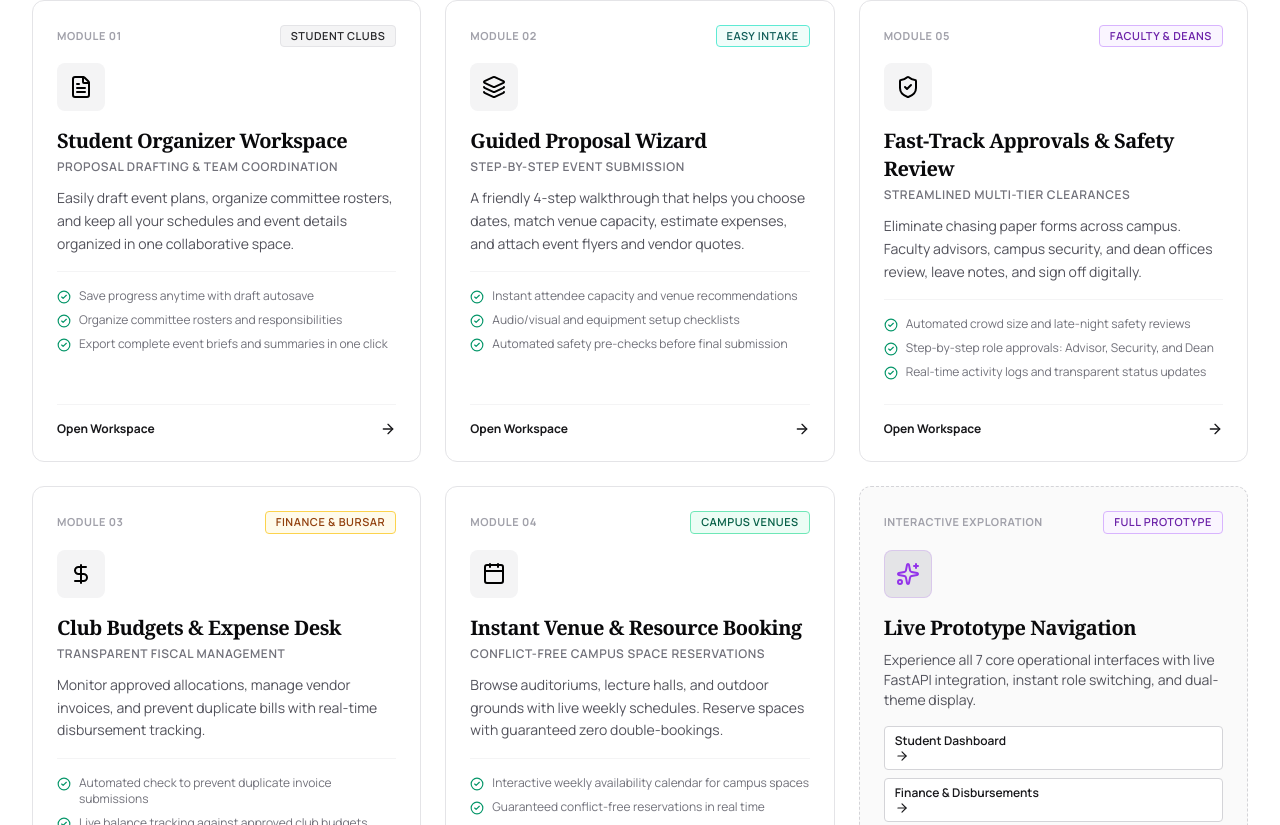
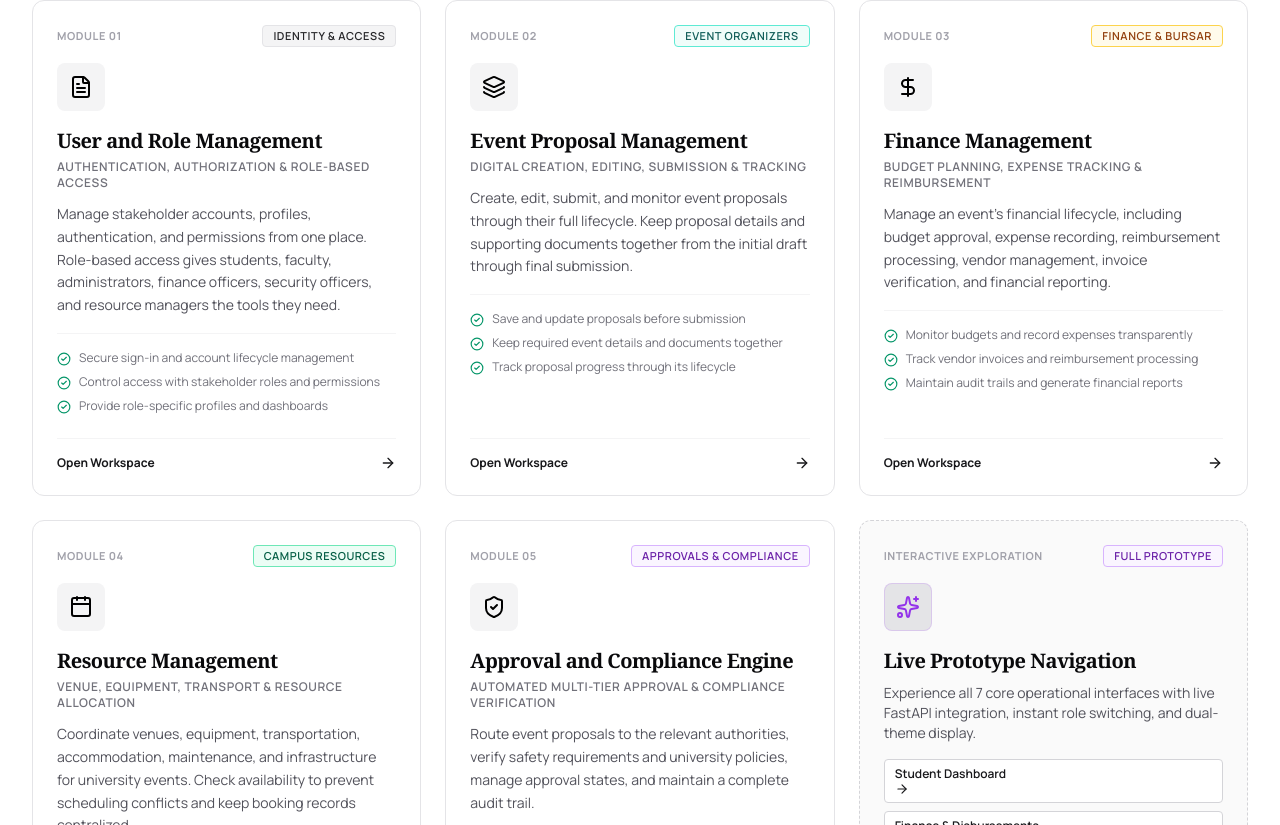
Before and after one commit to Karan-b01/University-Event-Management, a React (Vite) app in the folder frontend/: page / in a window 1280 px wide. Shown: the part 1115-1940 px from the top of the page. Built offline with nearby package versions, Linux system fonts and the light colour scheme.

Commit message:
feat: update landing page UI

```diff
--- a/frontend/src/pages/LandingPage.jsx
+++ b/frontend/src/pages/LandingPage.jsx
@@ -26,81 +26,81 @@ export const LandingPage = ({ onNavigate, onOpenAuth }) => {
     {
       id: 'student',
       number: 'Module 01',
-      title: 'Student Organizer Workspace',
-      subtitle: 'Proposal Drafting & Team Coordination',
-      desc: 'Easily draft event plans, organize committee rosters, and keep all your schedules and event details organized in one collaborative space.',
-      badge: 'Student Clubs',
+      title: 'User and Role Management',
+      subtitle: 'Authentication, Authorization & Role-Based Access',
+      desc: 'Manage stakeholder accounts, profiles, authentication, and permissions from one place. Role-based access gives students, faculty, administrators, finance officers, security officers, and resource managers the tools they need.',
+      badge: 'Identity & Access',
       badgeVariant: 'default',
       icon: FileText,
       target: 'student',
       features: [
-        'Save progress anytime with draft autosave',
-        'Organize committee rosters and responsibilities',
-        'Export complete event briefs and summaries in one click',
+        'Secure sign-in and account lifecycle management',
+        'Control access with stakeholder roles and permissions',
+        'Provide role-specific profiles and dashboards',
       ],
     },
     {
       id: 'wizard',
       number: 'Module 02',
-      title: 'Guided Proposal Wizard',
-      subtitle: 'Step-by-Step Event Submission',
-      desc: 'A friendly 4-step walkthrough that helps you choose dates, match venue capacity, estimate expenses, and attach event flyers and vendor quotes.',
-      badge: 'Easy Intake',
+      title: 'Event Proposal Management',
+      subtitle: 'Digital Creation, Editing, Submission & Tracking',
+      desc: 'Create, edit, submit, and monitor event proposals through their full lifecycle. Keep proposal details and supporting documents together from the initial draft through final submission.',
+      badge: 'Event Organizers',
       badgeVariant: 'teal',
       icon: Layers,
       target: 'wizard',
       features: [
-        'Instant attendee capacity and venue recommendations',
-        'Audio/visual and equipment setup checklists',
-        'Automated safety pre-checks before final submission',
+        'Save and update proposals before submission',
+        'Keep required event details and documents together',
+        'Track proposal progress through its lifecycle',
+      ],
+    },
+    {
+      id: 'finance',
+      number: 'Module 03',
+      title: 'Finance Management',
+      subtitle: 'Budget Planning, Expense Tracking & Reimbursement',
+      desc: 'Manage an event’s financial lifecycle, including budget approval, expense recording, reimbursement processing, vendor management, invoice verification, and financial reporting.',
+      badge: 'Finance & Bursar',
+      badgeVariant: 'warning',
+      icon: DollarSign,
+      target: 'finance',
+      features: [
+        'Monitor budgets and record expenses transparently',
+        'Track vendor invoices and reimbursement processing',
+        'Maintain audit trails and generate financial reports',
+      ],
+    },
+    {
+      id: 'calendar',
+      number: 'Module 04',
+      title: 'Resource Management',
+      subtitle: 'Venue, Equipment, Transport & Resource Allocation',
+      desc: 'Coordinate venues, equipment, transportation, accommodation, maintenance, and infrastructure for university events. Check availability to prevent scheduling conflicts and keep booking records centralized.',
+      badge: 'Campus Resources',
+      badgeVariant: 'approved',
+      icon: Calendar,
+      target: 'calendar',
+      features: [
+        'Allocate resources and prevent double bookings',
+        'Optimize utilization with availability checks',
+        'Maintain centralized booking and coordination records',
       ],
     },
     {
       id: 'approvals',
       number: 'Module 05',
-      title: 'Fast-Track Approvals & Safety Review',
-      subtitle: 'Streamlined Multi-Tier Clearances',
-      desc: 'Eliminate chasing paper forms across campus. Faculty advisors, campus security, and dean offices review, leave notes, and sign off digitally.',
-      badge: 'Faculty & Deans',
+      title: 'Approval and Compliance Engine',
+      subtitle: 'Automated Multi-Tier Approval & Compliance Verification',
+      desc: 'Route event proposals to the relevant authorities, verify safety requirements and university policies, manage approval states, and maintain a complete audit trail.',
+      badge: 'Approvals & Compliance',
       badgeVariant: 'security flag',
       icon: ShieldCheck,
       target: 'approvals',
       features: [
-        'Automated crowd size and late-night safety reviews',
-        'Step-by-step role approvals: Advisor, Security, and Dean',
-        'Real-time activity logs and transparent status updates',
-      ],
-    },
-    {
-      id: 'finance',
-      number: 'Module 03',
-      title: 'Club Budgets & Expense Desk',
-      subtitle: 'Transparent Fiscal Management',
-      desc: 'Monitor approved allocations, manage vendor invoices, and prevent duplicate bills with real-time disbursement tracking.',
-      badge: 'Finance & Bursar',
-      badgeVariant: 'warning',
-      icon: DollarSign,
-      target: 'finance',
-      features: [
-        'Automated check to prevent duplicate invoice submissions',
-        'Live balance tracking against approved club budgets',
-        'Payment tracking for bank wires, UPI, and cheques',
-      ],
-    },
-    {
-      id: 'calendar',
-      number: 'Module 04',
-      title: 'Instant Venue & Resource Booking',
-      subtitle: 'Conflict-Free Campus Space Reservations',
-      desc: 'Browse auditoriums, lecture halls, and outdoor grounds with live weekly schedules. Reserve spaces with guaranteed zero double-bookings.',
-      badge: 'Campus Venues',
-      badgeVariant: 'approved',
-      icon: Calendar,
-      target: 'calendar',
-      features: [
-        'Interactive weekly availability calendar for campus spaces',
-        'Guaranteed conflict-free reservations in real time',
-        'One-click booking for halls, stages, and equipment',
+        'Route proposals and escalate delayed approvals',
+        'Check mandatory clearances and policy requirements',
+        'Keep approval history and compliance records',
       ],
     },
   ];
```
